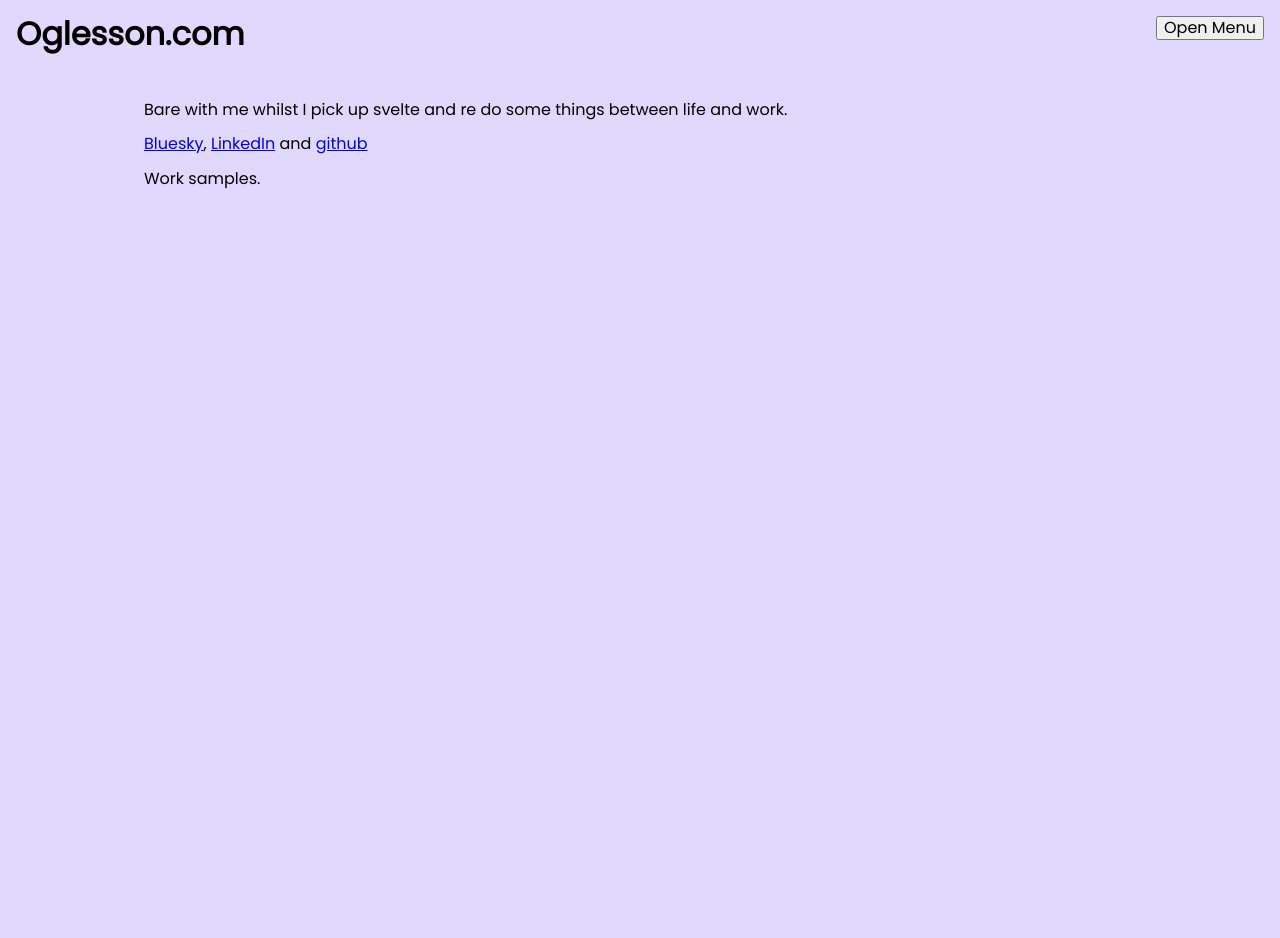
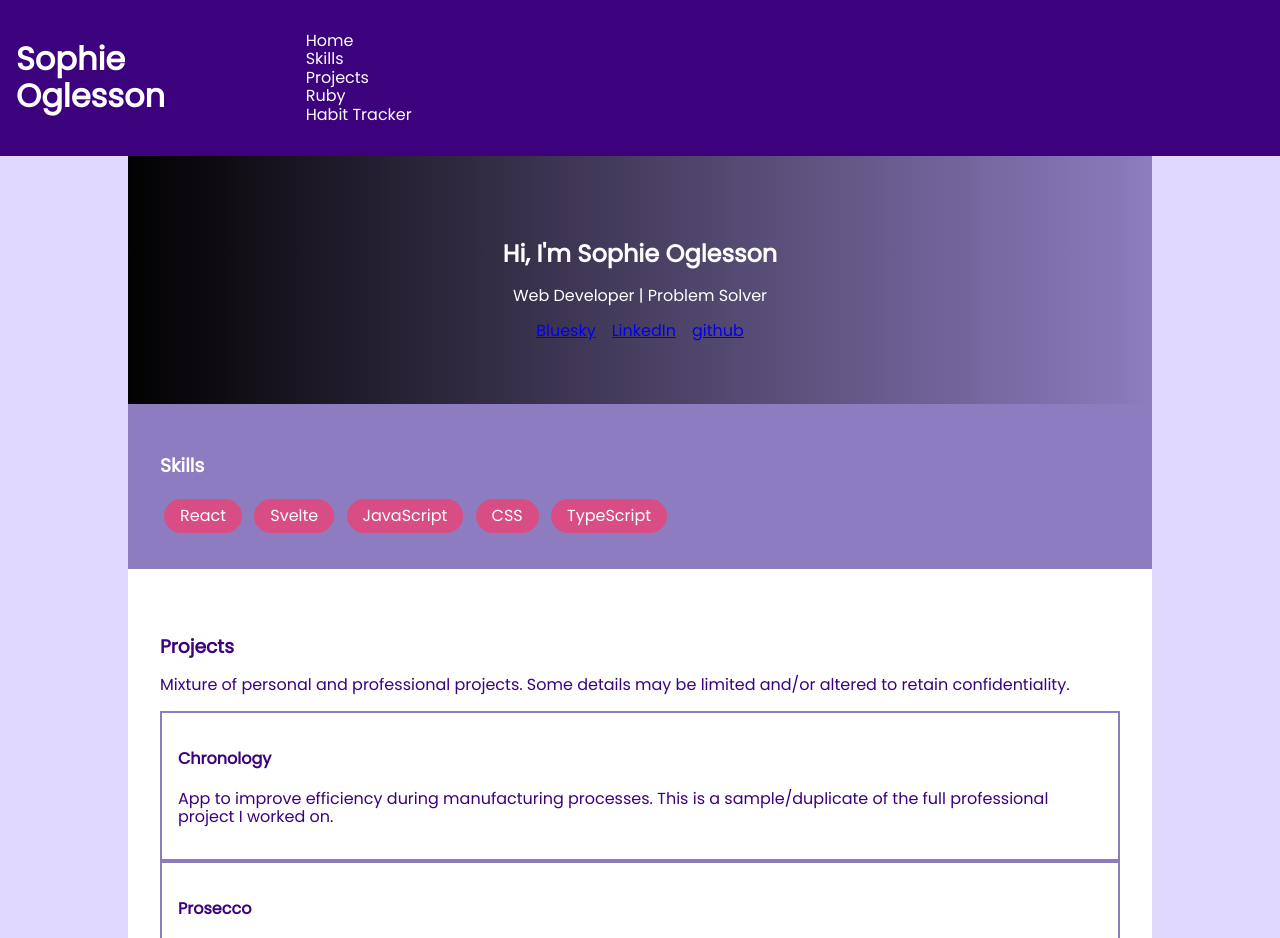
Before and after one commit to Oglesson/oglesson.github.io, a SvelteKit app: page / in a window 1280 px wide. Shown: the top 938 px of the page. Before the commit the page ends 800 px from the top, so only its background shows below. Built offline with nearby package versions, Linux system fonts and the light colour scheme.

Commit message:
addimg some basic styles and content

```diff
--- /dev/null
+++ b/src/lib/footer.svelte
@@ -0,0 +1,22 @@
+<!-- Not sure if this is atually needed but there you go-->
+
+<footer>
+	<a href="mailto:sophie@oglesson.com">Contact Me</a> | © 2025 Sophie Oglesson
+</footer>
+
+<style>
+	footer {
+		background: #3c027d;
+		color: #fff;
+		text-align: center;
+		padding: 1rem;
+		align-self: stretch;
+	}
+
+	footer a {
+		color: var(--lightest);
+	}
+	footer a:hover {
+		color: var(--accent);
+	}
+</style>
--- /dev/null
+++ b/src/lib/hero.svelte
@@ -0,0 +1,42 @@
+<script>
+	let open = $state(false);
+</script>
+
+<section class="hero">
+	<h2>Hi, I'm <span>Sophie Oglesson</span></h2>
+	<p>Web Developer | Problem Solver</p>
+	<ul>
+		<li>
+			<a href="http://oglesson.bsky.social" aria-label="Bluesky"
+				><span data-icon="bluesky">Bluesky</span></a
+			>
+		</li>
+		<li>
+			<a href="http://www.linkedin.com/in/sophie-oglesson" aria-label="LinkedIn"
+				><span data-icon="linkedin">LinkedIn</span></a
+			>
+		</li>
+		<li>
+			<a href="http://github.com/sophie-oglesson" aria-label="GitHub"
+				><span data-icon="github">github</span></a
+			>
+		</li>
+	</ul>
+</section>
+
+<style>
+	.hero {
+		background: linear-gradient(90deg, var(--dark) 0%, var(--medium) 100%);
+		color: #fff;
+		padding: 4rem 2rem;
+		text-align: center;
+	}
+	ul {
+		list-style: none;
+		padding: 0;
+		margin: 1rem 0 0 0;
+		display: flex;
+		justify-content: center;
+		gap: 1rem;
+	}
+</style>
--- a/src/lib/mainnav.svelte
+++ /dev/null
@@ -1,58 +0,0 @@
-<script>
-	let open = $state(false);
-</script>
-
-<nav class={open ? 'open' : ''}>
-	<ul>
-		<li><a href="#about">Home</a></li>
-		<li>
-			<a href="#work">Work Samples</a>
-			<ul>
-				<li><a href="/ruby">Ruby</a></li>
-				<li><a href="/habit-tracker">Habit Tracker</a></li>
-			</ul>
-		</li>
-	</ul>
-</nav>
-<button onclick={() => (open = !open)}>
-	{open ? 'Close Menu' : 'Open Menu'}
-</button>
-
-<!-- this needs styling -->
-
-<style>
-	nav {
-		height: 0;
-		overflow: hidden;
-	}
-
-	nav.open {
-		background-color: var(--dark);
-		padding: 1rem;
-		height: 100%;
-		width: 100%;
-		position: absolute;
-		top: 0;
-		left: 0;
-		z-index: 10;
-		opacity: 0.95;
-	}
-
-	a {
-		color: var(--light);
-		text-decoration: none;
-		padding: 0.5rem;
-	}
-	button {
-		position: absolute;
-		top: 1rem;
-		right: 1rem;
-		z-index: 11;
-	}
-
-	@media (min-width: 600px) {
-		nav {
-			width: 80vw;
-		}
-	}
-</style>
--- /dev/null
+++ b/src/lib/projects.svelte
@@ -0,0 +1,35 @@
+<section id="projects">
+	<h3>Projects</h3>
+	<p>
+		Mixture of personal and professional projects. Some details may be limited and/or altered to
+		retain confidentiality.
+	</p>
+	<div class="project-card">
+		<h4>Chronology</h4>
+		<p>
+			App to improve efficiency during manufacturing processes. This is a sample/duplicate of
+			the full professional project I worked on.
+		</p>
+	</div>
+	<div class="project-card">
+		<h4>Prosecco</h4>
+		<p>Professional front-end web build for a budget broadband brand.</p>
+	</div>
+</section>
+
+<style>
+	section#projects {
+		background: #fff;
+		color: #3c027d;
+		padding: 3rem 2rem;
+	}
+	.project-card {
+		border: 2px solid #8d7cbf;
+		padding: 1rem;
+		transition: 0.3s;
+	}
+	.project-card:hover {
+		background: #8d7cbf;
+		color: #fff;
+	}
+</style>
--- /dev/null
+++ b/src/lib/siteheader.svelte
@@ -0,0 +1,87 @@
+<script>
+	let open = $state(false);
+</script>
+
+<header id="top">
+	<h1>Sophie Oglesson</h1>
+	<nav class={open ? 'open' : ''}>
+		<ul>
+			<li><a href="#top">Home</a></li>
+			<li><a href="#skills">Skills</a></li>
+			<li>
+				<a href="#projects">Projects</a>
+				<ul>
+					<li><a href="/ruby">Ruby</a></li>
+					<li><a href="/habit-tracker">Habit Tracker</a></li>
+				</ul>
+			</li>
+		</ul>
+	</nav>
+	<button
+		id="toggle-navigation-btn"
+		aria-label="Toggle Navigation"
+		onclick={() => (open = !open)}
+	>
+		{open ? 'Close Menu' : 'Open Menu'}
+	</button>
+</header>
+
+<style>
+	header {
+		background: #3c027d;
+		color: #fff;
+		padding: 1rem;
+		display: flex;
+		justify-content: space-between;
+		align-items: center;
+		flex-direction: column;
+	}
+
+	nav {
+		height: 0;
+		overflow: hidden;
+	}
+
+	nav.open {
+		height: 100%;
+		width: 100%;
+		position: relative;
+		top: 0;
+		left: 0;
+		z-index: 10;
+	}
+
+	nav a {
+		color: #fff;
+		margin-left: 2rem;
+		text-decoration: none;
+		transition: color 0.3s;
+	}
+	nav a:hover {
+		color: var(--accent);
+	}
+
+	button {
+		position: absolute;
+		top: 1rem;
+		right: 1rem;
+		z-index: 11;
+		background-color: var(--lightest);
+		border-radius: 10rem;
+		border: none;
+	}
+
+	@media (min-width: 600px) {
+		nav {
+			height: initial;
+		}
+
+		button {
+			display: none;
+		}
+
+		header {
+			flex-direction: row;
+		}
+	}
+</style>
--- /dev/null
+++ b/src/lib/skills.svelte
@@ -0,0 +1,24 @@
+<section class="skills" id="skills">
+	<h3>Skills</h3>
+	<p class="skill-chip">React</p>
+	<p class="skill-chip">Svelte</p>
+	<p class="skill-chip">JavaScript</p>
+	<p class="skill-chip">CSS</p>
+	<p class="skill-chip">TypeScript</p>
+</section>
+
+<style>
+	.skills {
+		background: var(--medium);
+		color: #fff;
+		padding: 2rem;
+	}
+	.skill-chip {
+		background: var(--accent);
+		color: #fff;
+		padding: 0.5rem 1rem;
+		margin: 0.25rem;
+		border-radius: 20px;
+		display: inline-block;
+	}
+</style>
--- a/src/lib/styles/maintheme.css
+++ b/src/lib/styles/maintheme.css
@@ -5,8 +5,8 @@
 :root {
 	--lightest: #e1d8fd;
 	--medium: #8d7cbf;
-	--dark: #3c027d;
-	--contrast: #d84e84;
+	--dark: #020102;
+	--accent: #d84e84;
 	--textdark: #000000;
 	--textlight: #ffffff;
 }
@@ -36,6 +36,7 @@ body {
 	position: relative;
 	display: flex;
 	flex-direction: column;
+	height: 100vh;
 }
 
 nav li {
--- a/src/routes/+page.svelte
+++ b/src/routes/+page.svelte
@@ -1,14 +1,17 @@
 <script>
-	import Mainnav from '$lib/mainnav.svelte';
+	import SiteHeader from '$lib/siteheader.svelte';
+	import Hero from '$lib/hero.svelte';
+	import Projects from '$lib/projects.svelte';
+	import Footer from '$lib/footer.svelte';
+	import Skills from '$lib/skills.svelte';
 </script>
 
-<header>
-	<h1>Oglesson.com</h1>
-
-	<Mainnav />
-</header>
+<SiteHeader />
 <main>
-	<div id="about">
+	<Hero />
+	<Skills />
+	<Projects />
+	<!--<section id="about">
 		<p>Bare with me whilst I pick up svelte and re do some things between life and work.</p>
 		<p>
 			<a href="http://oglesson.bsky.social" aria-label="Bluesky"><span>Bluesky</span></a>,
@@ -18,14 +21,16 @@
 			and
 			<a href="http://github.com/sophie-oglesson" aria-label="GitHub"><span>github</span></a>
 		</p>
-	</div>
-	<div id="work">
+	</section>
+	<section id="work">
 		<p>Work samples.</p>
-	</div>
+	</section>-->
 </main>
 
+<Footer />
+
 <style>
-	header,
+	/*header,
 	main {
 		padding: 1rem;
 	}
@@ -37,5 +42,5 @@
 
 	main {
 		height: stretch;
-	}
+	}*/
 </style>
```
